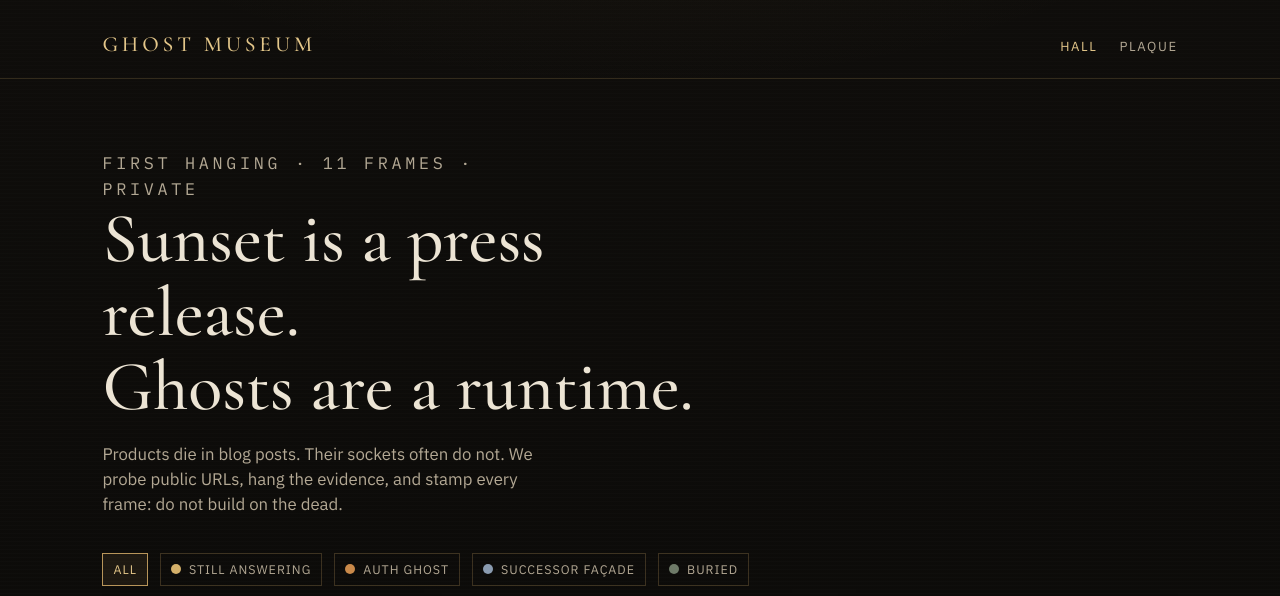
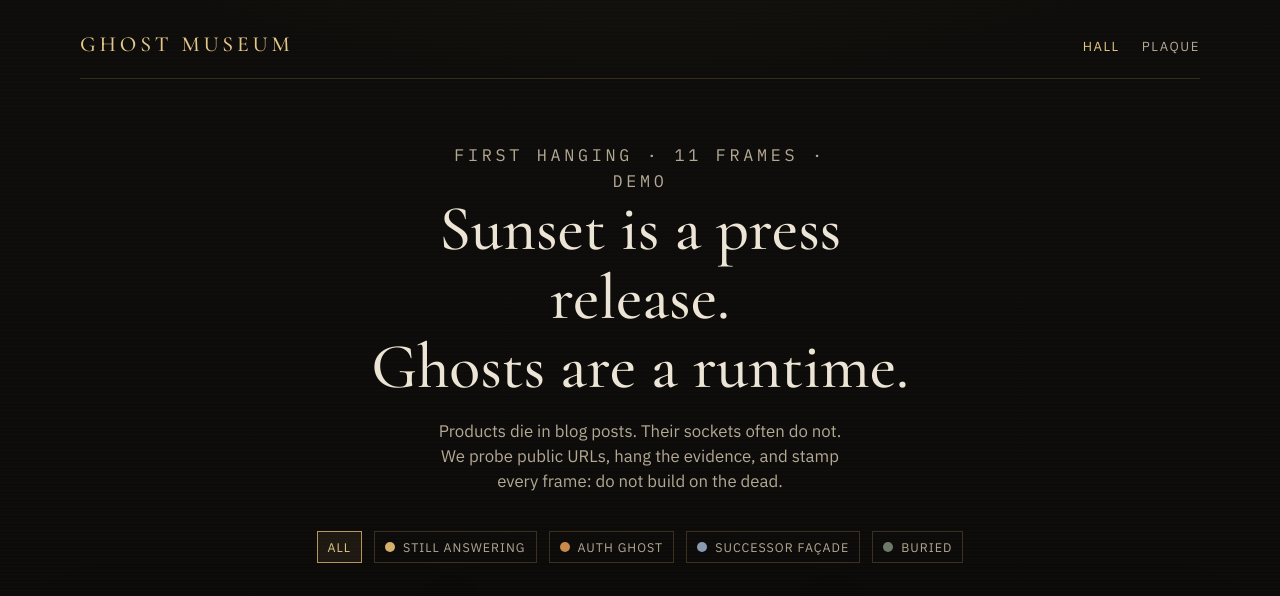
Before and after one commit to AgenticOp-io/ghost-museum, a website: page site/index.html in a window 1280 px wide. Shown: the top 596 px of the page. Drawn offline with nearby package versions, Linux system fonts and the light colour scheme.

Commit message:
Center the hall shell so the first viewport is one composition.
Hero, filters, and frames sit in a shared column instead of hugging the left edge.

```diff
--- a/site/index.html
+++ b/site/index.html
@@ -17,7 +17,8 @@
   <link href="https://fonts.googleapis.com/css2?family=Cormorant+Garamond:ital,wght@0,500;0,600;1,500&amp;family=IBM+Plex+Mono:wght@400;500&amp;family=IBM+Plex+Sans:wght@400;500&amp;display=swap" rel="stylesheet" />
   <link rel="stylesheet" href="./museum.css" />
 </head>
-<body>
+<body class="gm-hall-page">
+  <div class="gm-shell">
     <header class="gm-top">
       <a class="gm-mark" href="./index.html">Ghost Museum</a>
       <nav class="gm-nav" aria-label="Museum">
@@ -27,7 +28,7 @@
     </header>
 
     <section class="gm-hero">
-    <p class="gm-kicker">First hanging · <span id="exhibit-count">…</span> frames · private</p>
+      <p class="gm-kicker">First hanging · <span id="exhibit-count">…</span> frames · demo</p>
       <h1>Sunset is a press release.<br />Ghosts are a runtime.</h1>
       <p>Products die in blog posts. Their sockets often do not. We probe public URLs, hang the evidence, and stamp every frame: do not build on the dead.</p>
     </section>
@@ -46,6 +47,7 @@
       Last hanging probe: <span id="probed-at">…</span>
       · GET only · DO NOT INTEGRATE
     </footer>
+  </div>
   <script src="./museum.js" type="module"></script>
 </body>
 </html>
--- a/site/museum.css
+++ b/site/museum.css
@@ -37,14 +37,19 @@ body {
 a { color: var(--gilt); }
 a:hover { color: #fff6dd; }
 
+.gm-shell {
+  width: min(1120px, calc(100% - 2 * clamp(20px, 5vw, 64px)));
+  margin: 0 auto;
+  padding-bottom: 48px;
+}
+
 .gm-top {
   display: flex;
   justify-content: space-between;
   align-items: baseline;
   gap: 24px;
-  padding: 28px 8vw 0;
+  padding: 28px 0 18px;
   border-bottom: 1px solid rgba(184, 149, 90, 0.22);
-  padding-bottom: 18px;
   animation: gm-fade 0.8s ease both;
 }
 .gm-mark {
@@ -60,8 +65,8 @@ a:hover { color: #fff6dd; }
 .gm-nav a[aria-current="page"], .gm-nav a:hover { color: var(--gilt); }
 
 .gm-hero {
-  padding: 72px 8vw 28px;
-  max-width: 52rem;
+  padding: 64px 0 28px;
+  text-align: center;
   animation: gm-rise 0.9s ease both;
 }
 .gm-kicker {
@@ -75,18 +80,25 @@ a:hover { color: #fff6dd; }
 .gm-hero h1 {
   font-family: "Cormorant Garamond", Georgia, serif;
   font-weight: 500;
-  font-size: clamp(2.6rem, 6vw, 4.4rem);
-  line-height: 1.05;
-  margin: 0 0 18px;
+  font-size: clamp(2.4rem, 5.5vw, 4rem);
+  line-height: 1.08;
+  margin: 0 auto 18px;
+  max-width: 18ch;
 }
-.gm-hero p { color: var(--muted); max-width: 46ch; margin: 0; font-size: 1.05rem; }
+.gm-hero p {
+  color: var(--muted);
+  max-width: 42ch;
+  margin: 0 auto;
+  font-size: 1.05rem;
+}
 
 .gm-legend {
   display: flex;
   flex-wrap: wrap;
   align-items: center;
+  justify-content: center;
   gap: 10px 12px;
-  padding: 8px 8vw 28px;
+  padding: 8px 0 32px;
   font-size: 0.78rem;
   letter-spacing: 0.08em;
   text-transform: uppercase;
@@ -128,9 +140,10 @@ a:hover { color: #fff6dd; }
 
 .gm-hall {
   display: grid;
-  grid-template-columns: repeat(auto-fill, minmax(280px, 1fr));
+  grid-template-columns: repeat(auto-fill, minmax(min(100%, 300px), 1fr));
   gap: 28px;
-  padding: 12px 8vw 80px;
+  padding: 4px 0 56px;
+  justify-items: stretch;
 }
 
 .gm-frame {
@@ -228,18 +241,20 @@ a:hover { color: #fff6dd; }
 }
 
 .gm-footer {
-  padding: 24px 8vw 48px;
+  padding: 24px 0 8px;
   border-top: 1px solid rgba(184, 149, 90, 0.22);
   color: var(--muted);
   font-size: 0.85rem;
+  text-align: center;
 }
+.gm-hall-page .gm-footer { text-align: center; }
 
 /* —— Plaque —— */
 .gm-plaque-page .gm-footer { margin-top: auto; }
 .gm-plaque {
-  padding: 48px 8vw 64px;
-  max-width: 72rem;
-  margin: 0 auto;
+  padding: 48px 0 64px;
+  max-width: none;
+  margin: 0;
   animation: gm-rise 0.8s ease both;
   display: flex;
   flex-direction: column;
@@ -247,7 +262,9 @@ a:hover { color: #fff6dd; }
 }
 .gm-plaque-hero {
   max-width: 38rem;
+  margin: 0 auto;
   padding-bottom: 8px;
+  text-align: center;
 }
 .gm-plaque-hero h1 {
   font-family: "Cormorant Garamond", Georgia, serif;
@@ -258,7 +275,7 @@ a:hover { color: #fff6dd; }
   color: var(--ink);
 }
 .gm-lede {
-  margin: 0;
+  margin: 0 auto;
   color: var(--ink);
   font-size: 1.12rem;
   line-height: 1.55;
```
Also changed, not shown: site/about.html (+2 -0 lines). Lines whose indentation alone changed are shown as unchanged.
